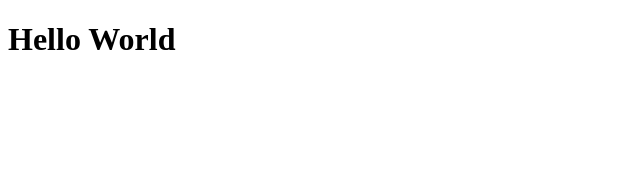
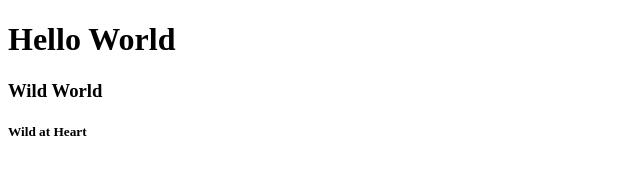
Before and after one commit to AlessandroLembo/htmlcss-hello, a plain HTML site: page index.html in a window 1280 px wide. Shown: the whole page, without its empty margins (0-640 px from the left). Drawn offline with Linux system fonts and the light colour scheme.

Commit message:
prima modifica

```diff
--- a/index.html
+++ b/index.html
@@ -8,5 +8,7 @@
 </head>
 <body>
     <h1>Hello World</h1>
+    <h3>Wild World</h3>
+    <h5>Wild at Heart</h5>
 </body>
 </html>
```
